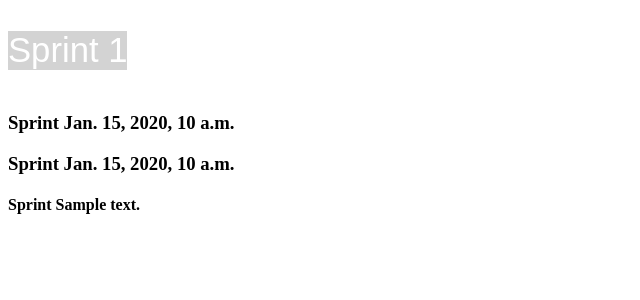
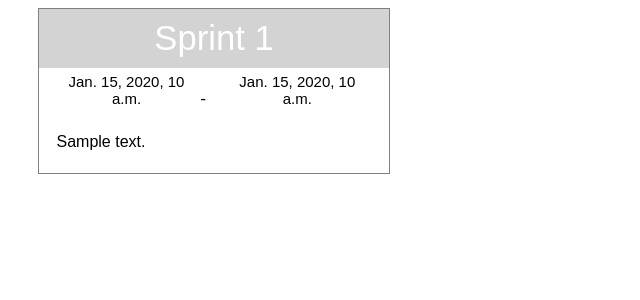
Before and after one commit to rosajong/testing-app, a Django app: template templates/sprint_plugin.html in a window 1280 px wide. Shown: the top 300 px of the page, without its empty margins (0-640 px from the left). Run offline with Django 3.2, Linux system fonts and the light colour scheme; the template is opened without the code that fills it: most values are stand-ins (such as "Sample title", 1, 10 or a date in 2020); parts of the project's set-up code (start-up, migrations or seed data) failed here and were passed over.

Commit message:
initial styling sprint

```diff
--- a/home/static/sprint.css
+++ b/home/static/sprint.css
@@ -1,8 +1,42 @@
-h1 {
+.sprint {
+  max-width: 350px;
+    margin-left: 30px;
+    margin-right: 30px;
+    border: 1px grey solid;
+}
+
+.sprint h1 {
   display: inline-block;
-background-color: lightgray;
-color: white;
+  background-color: lightgray;
+  color: white;
+  font-weight: 100;
+  font-size: 26pt;
+  font-family: sans-serif;
+  width: 100%;
+    text-align: center;
+    margin: 0;
+padding-top: 10px;
+padding-bottom: 10px;
+}
+
+.sprint h3 {
+  display: inline-block;
+padding-left: 5%;
+font-family: sans-serif;
+margin-top: 5px;
+margin-bottom: 5px;
+font-weight: 300;
+font-size: 15px;
+width: 40%;
+text-align: center;
+
+}
+
+.sprint h4 {
+  display: inline-block;
+  width: 90%;
+padding-left: 5%;
+font-family: sans-serif;
 font-weight: 100;
-font-size: 26pt;
-font-family: sans-serif;
+
 }
--- a/templates/sprint_plugin.html
+++ b/templates/sprint_plugin.html
@@ -3,8 +3,11 @@
     <link rel="stylesheet" href="{% static 'sprint.css' %}">
 {% endblock %}
 <div class="sprint">
+  <div class="sprint-info">
 <h1>Sprint {{instance.sprint_number}}</h1>
-<h3>Sprint {{instance.starting_date}}</h3>
-<h3>Sprint {{instance.ending_date}}</h3>
-<h4>Sprint {{instance.description}}</h4>
+<h3>{{instance.starting_date}}</h3>
+-
+<h3>{{instance.ending_date}}</h3>
+<h4>{{instance.description}}</h4>
 </div>
+</div>
```
